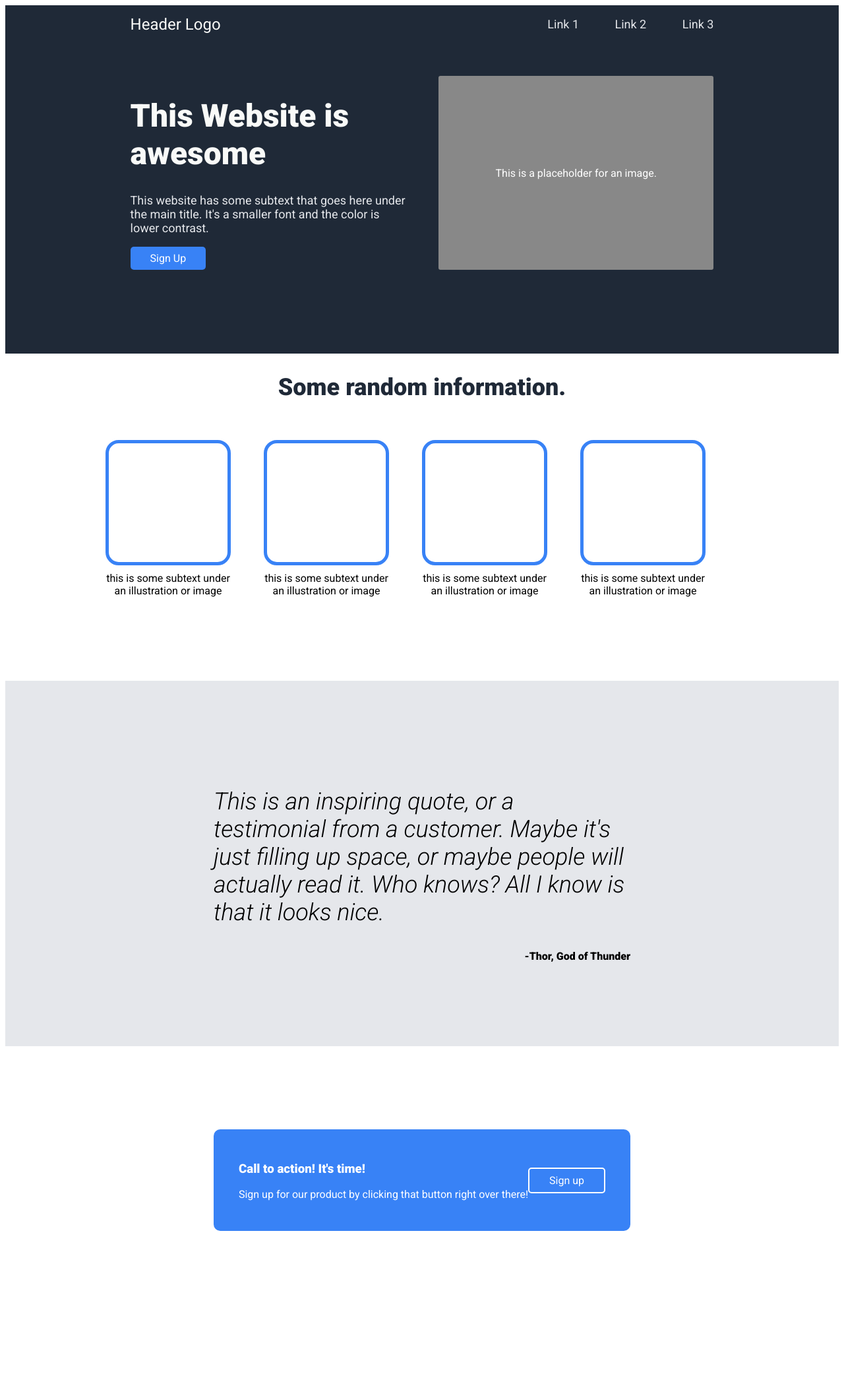
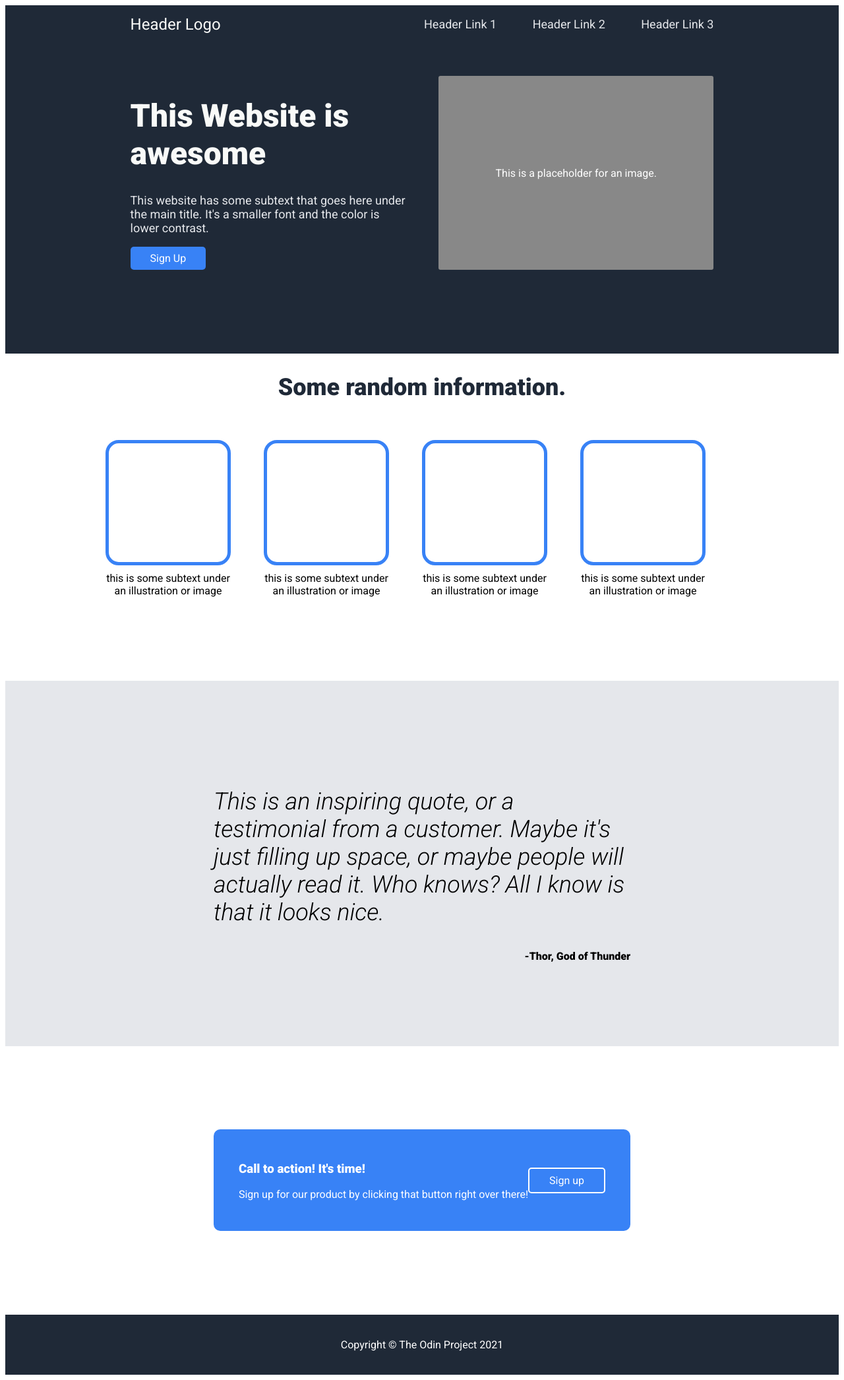
Before and after one commit to Sen-Nyin/odin-landing-page, a plain HTML site: page index.html in a window 1280 px wide. Shown: the whole page at 66% size. Before the commit the page ends 2001 px from the top, so only its background shows below. Drawn offline with Linux system fonts and the light colour scheme; a script that the page names is missing.

Commit message:
added footer and style edits

```diff
--- a/css/sass/styles.scss
+++ b/css/sass/styles.scss
@@ -10,6 +10,13 @@ body {
 .header {
   background-color: $color-bg-dark;
   padding: 0 15% 10%;
+}
+
+.footer {
+    background-color: $color-bg-dark;
+    padding: 20px;
+    text-align: center;
+    color: white;
 }
 
 .flexbox-container {
@@ -35,13 +42,17 @@ body {
   }
 
   &__list {
-    color: #e5e7eb;
     font-size: 18px;
     margin-left: auto;
 
     &--li {
       list-style: none;
       display: inline-block;
+
+      & a {
+          text-decoration: none;
+          color: #e5e7eb;
+      }
     }
 
     &--li:not(:first-child) {
--- a/index.html
+++ b/index.html
@@ -25,9 +25,9 @@
             <div class="header-nav__logo">Header Logo</div>
             <div class="header-nav__list">
                 <ul>
-                    <li class="header-nav__list--li">Link 1</li>
-                    <li class="header-nav__list--li">Link 2</li>
-                    <li class="header-nav__list--li">Link 3</li>
+                    <li class="header-nav__list--li"><a href="#">Header Link 1</a></li>
+                    <li class="header-nav__list--li"><a href="#">Header Link 2</a></li>
+                    <li class="header-nav__list--li"><a href="#">Header Link 3</a></li>
                 </ul>
             </div>
         </nav>
@@ -79,7 +79,8 @@
         <!-- QUOTE SECTION -->
 
         <section class="quote">
-            <p class="quote__text">This is an inspiring quote, or a testimonial from a customer. Maybe it's just filling up space, or maybe people will actually read it. Who knows? All I know is that it looks nice.</p>
+            <p class="quote__text">This is an inspiring quote, or a testimonial from a customer. Maybe it's just filling
+                up space, or maybe people will actually read it. Who knows? All I know is that it looks nice.</p>
             <span class="quote__author">-Thor, God of Thunder</span>
         </section>
 
@@ -89,10 +90,11 @@
             <div class="flexbox-container">
                 <div class="call-to-arms__text">
                     <h3 class="call-to-arms__text--header">Call to action! It's time!</h3>
-                    <p class="call-to-arms__text--text">Sign up for our product by clicking that button right over there!</p>
+                    <p class="call-to-arms__text--text">Sign up for our product by clicking that button right over
+                        there!</p>
                 </div>
                 <div class="call-to-arms__button">
-                   <a href="#" class="btn btn--outline">Sign up</a>
+                    <a href="#" class="btn btn--outline">Sign up</a>
                 </div>
             </div>
         </section>
@@ -101,8 +103,8 @@
 
     <!--FOOTER-->
 
-    <footer>
-
+    <footer class="footer">
+        <p>Copyright &copy; The Odin Project 2021</p>
     </footer>
     <script src="js/scripts.js"></script>
 </body>
```
Also changed, not shown: css/styles.css, 1 other file.
